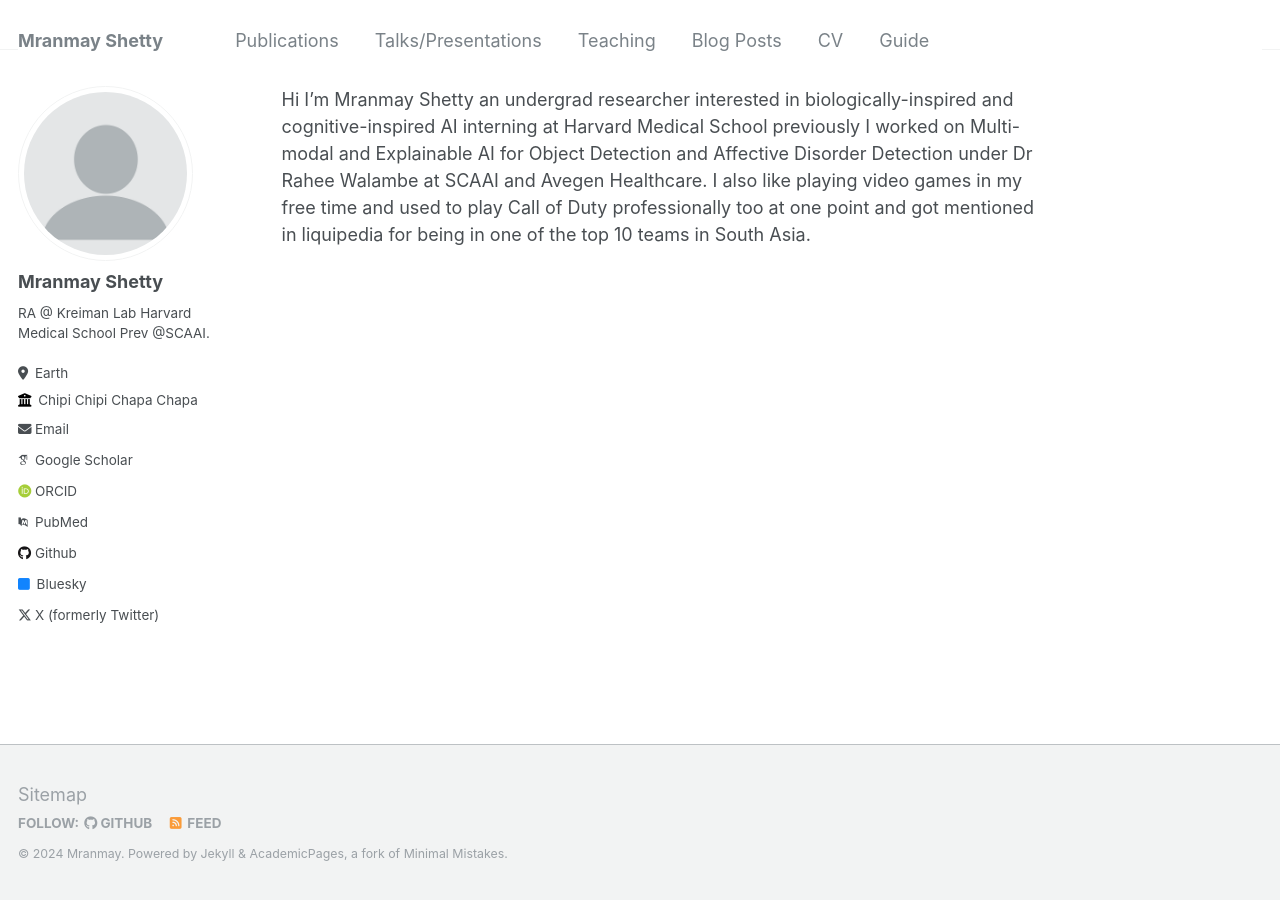
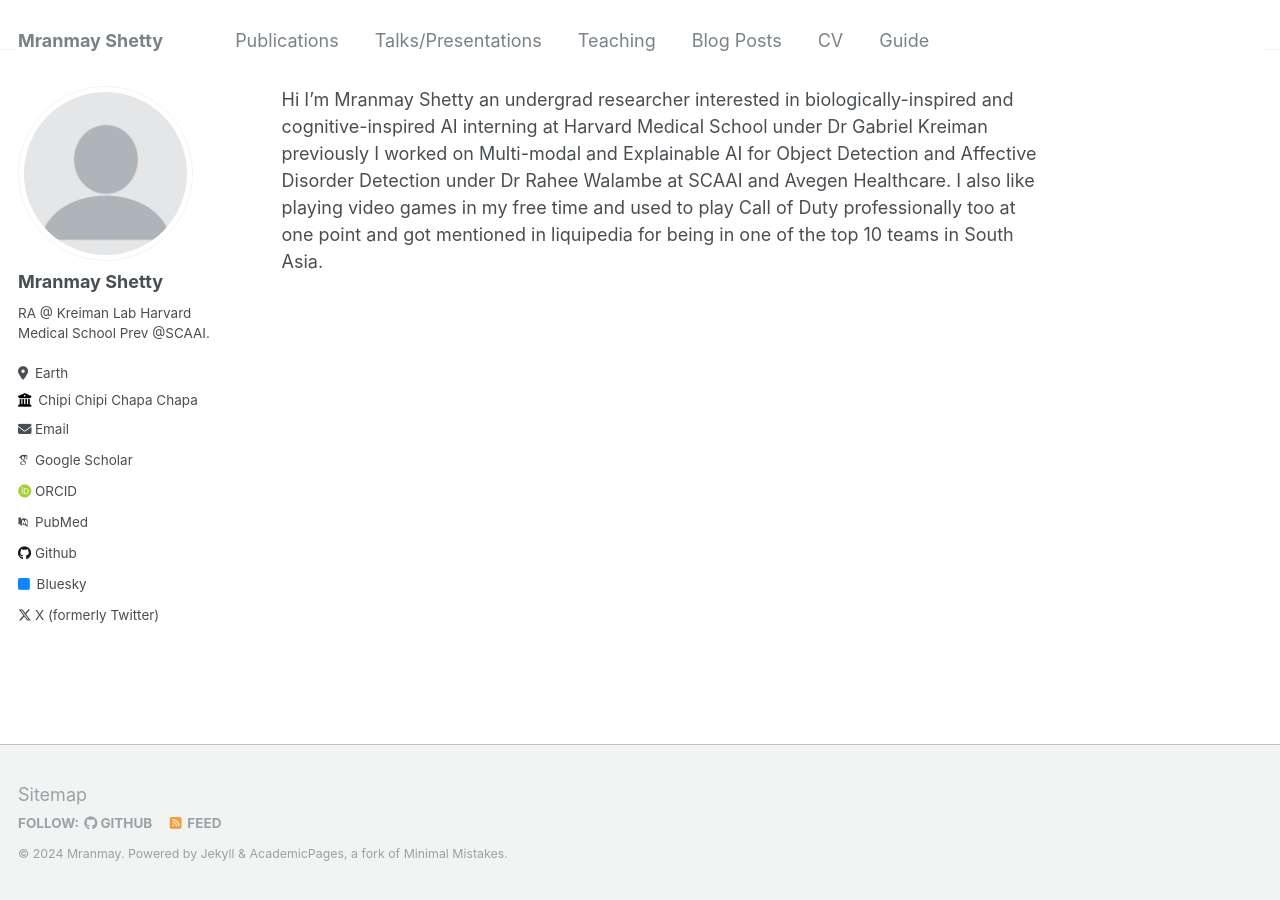
Before and after one commit to Mranmay/mranmay.github.io, a Jekyll site: the page built from _pages/about.md, in a window 1280 px wide. Built offline with Jekyll 4.4.1, drawn with Linux system fonts in a browser that asks for light colours; some web fonts are replaced.

Commit message:
Update about.md

```diff
--- a/_pages/about.md
+++ b/_pages/about.md
@@ -6,4 +6,4 @@ redirect_from:
   - /about.html
 ---
 
-Hi I'm Mranmay Shetty an undergrad researcher interested in biologically-inspired and cognitive-inspired AI interning at Harvard Medical School previously I worked on Multi-modal and Explainable AI for Object Detection and Affective Disorder Detection under Dr Rahee Walambe at SCAAI and Avegen Healthcare. I also like playing video games in my free time and used to play Call of Duty professionally too at one point and got mentioned in liquipedia for being in one of the top 10 teams in South Asia.
+Hi I'm Mranmay Shetty an undergrad researcher interested in biologically-inspired and cognitive-inspired AI interning at Harvard Medical School under Dr Gabriel Kreiman previously I worked on Multi-modal and Explainable AI for Object Detection and Affective Disorder Detection under Dr Rahee Walambe at SCAAI and Avegen Healthcare. I also like playing video games in my free time and used to play Call of Duty professionally too at one point and got mentioned in liquipedia for being in one of the top 10 teams in South Asia.
```
